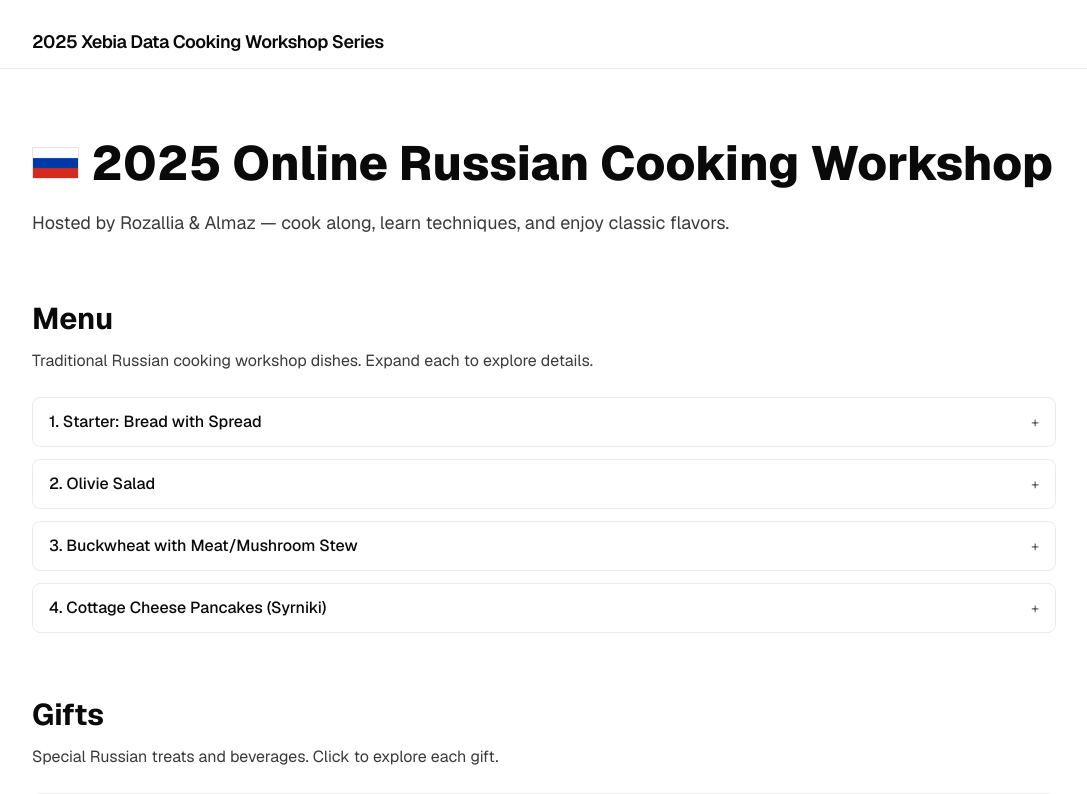
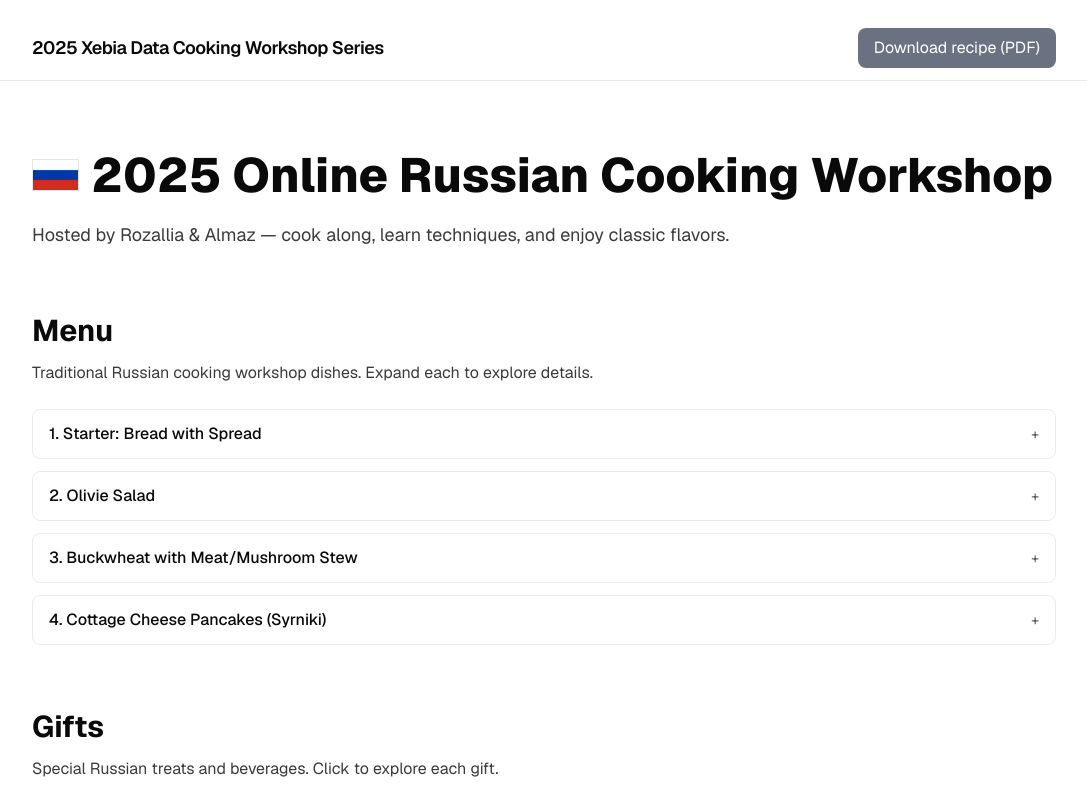
Before and after one commit to cooking-workshop/cooking-workshop.github.io, a Next.js app: page / in a window 1280 px wide. Shown: the top 794 px of the page, without its empty margins (96-1183 px from the left). Built offline with nearby package versions, Linux system fonts and the light colour scheme.

Commit message:
feat: pdf recipe file

```diff
--- a/app/page.tsx
+++ b/app/page.tsx
@@ -13,6 +13,14 @@ export default function Home() {
               className="font-semibold tracking-tight text-base sm:text-lg"
             >
               2025 Xebia Data Cooking Workshop Series
+            </a>
+            <a
+              href="/online-russian-cooking-workshop.pdf"
+              target="_blank"
+              rel="noopener noreferrer"
+              className="inline-flex items-center gap-2 bg-gray-500 hover:bg-gray-600 text-white px-4 py-2 rounded-md"
+            >
+              Download recipe (PDF)
             </a>
           </div>
         </nav>
```
Also changed, not shown: 1 other file (tests, documents, lock files or other folders).
